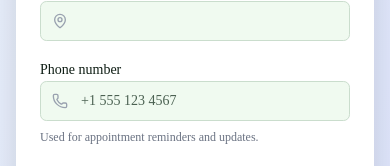
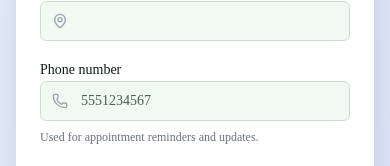
Before and after one commit to RemmelTuscano/AppointCare, a Next.js app: page /signup in a window 390 px wide. Shown: the part 434-600 px from the top of the page. Built offline with nearby package versions, Linux system fonts and the light colour scheme; no server answers.

Commit message:
Restrict signup phone input to digits

```diff
--- a/src/app/(auth)/signup/page.tsx
+++ b/src/app/(auth)/signup/page.tsx
@@ -21,6 +21,10 @@ type SignupFormData = {
 }
 
 type SignupSubmit = (event: React.FormEvent<HTMLFormElement>, role: 'patient' | 'clinic', formData: SignupFormData) => void
+
+function digitsOnly(value: string) {
+  return value.replace(/\D/g, '')
+}
 
 export default function SignupPage() {
   const router = useRouter()
@@ -144,7 +148,7 @@ function PatientSignupForm({ onSubmit, loading, error }: { onSubmit: SignupSubmi
         <Label htmlFor="patient-phone">Phone number</Label>
         <div className="relative">
           <Phone className="absolute left-3 top-3 h-4 w-4 text-gray-400" />
-          <Input id="patient-phone" type="tel" className="pl-10" value={formData.phone} onChange={(e) => setFormData({ ...formData, phone: e.target.value })} autoComplete="tel" placeholder="+1 555 123 4567" required />
+          <Input id="patient-phone" type="tel" inputMode="numeric" pattern="[0-9]+" className="pl-10" value={formData.phone} onChange={(e) => setFormData({ ...formData, phone: digitsOnly(e.target.value) })} autoComplete="tel" placeholder="5551234567" required />
         </div>
         <p className="text-xs text-gray-500">Used for appointment reminders and updates.</p>
       </div>
@@ -211,7 +215,7 @@ function ClinicSignupForm({ onSubmit, loading, error }: { onSubmit: SignupSubmit
         <Label htmlFor="clinic-phone">Phone number</Label>
         <div className="relative">
           <Phone className="absolute left-3 top-3 h-4 w-4 text-gray-400" />
-          <Input id="clinic-phone" type="tel" className="pl-10" value={formData.phone} onChange={(e) => setFormData({ ...formData, phone: e.target.value })} autoComplete="tel" placeholder="+1 555 123 4567" required />
+          <Input id="clinic-phone" type="tel" inputMode="numeric" pattern="[0-9]+" className="pl-10" value={formData.phone} onChange={(e) => setFormData({ ...formData, phone: digitsOnly(e.target.value) })} autoComplete="tel" placeholder="5551234567" required />
         </div>
         <p className="text-xs text-gray-500">Used for clinic appointment notifications.</p>
       </div>
```
